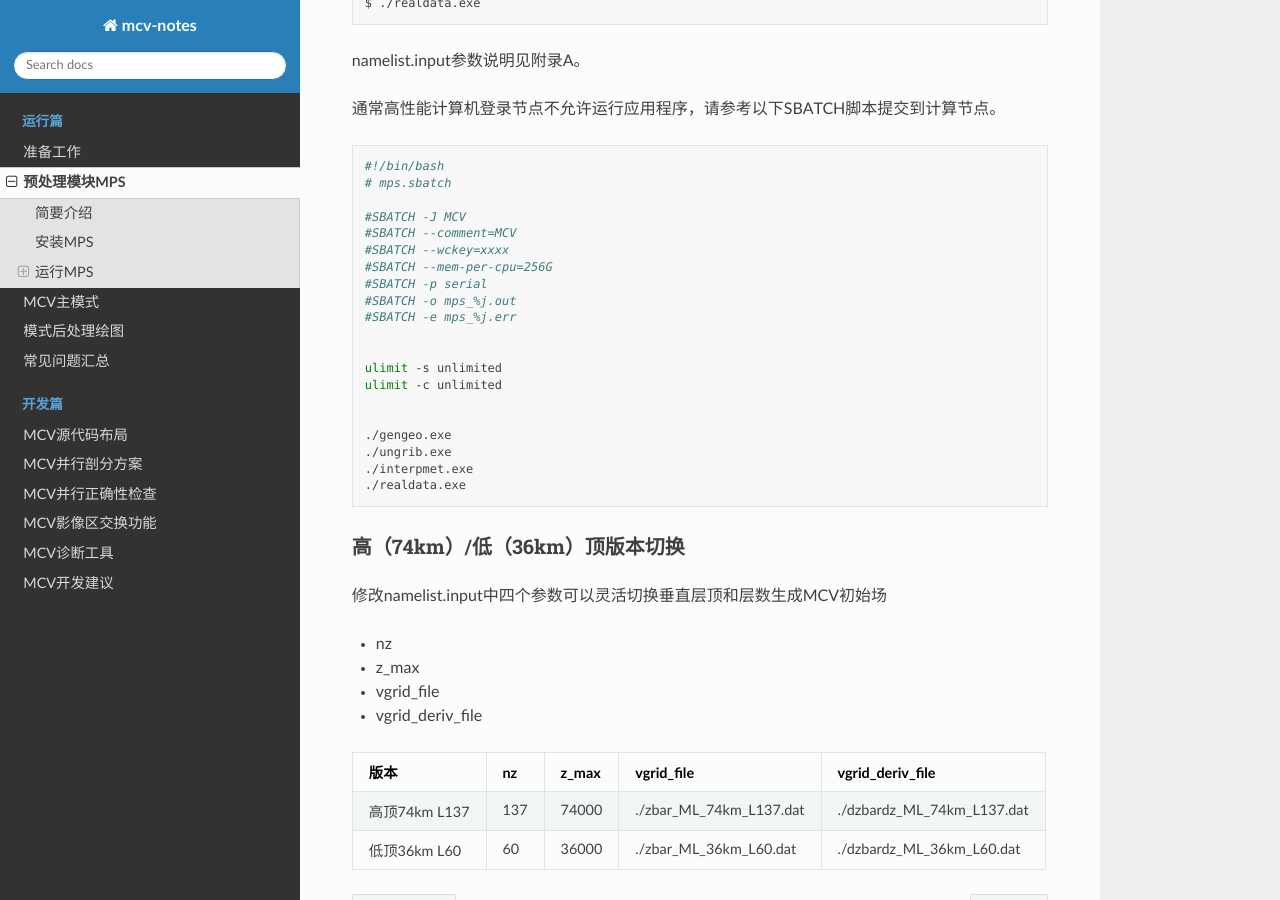
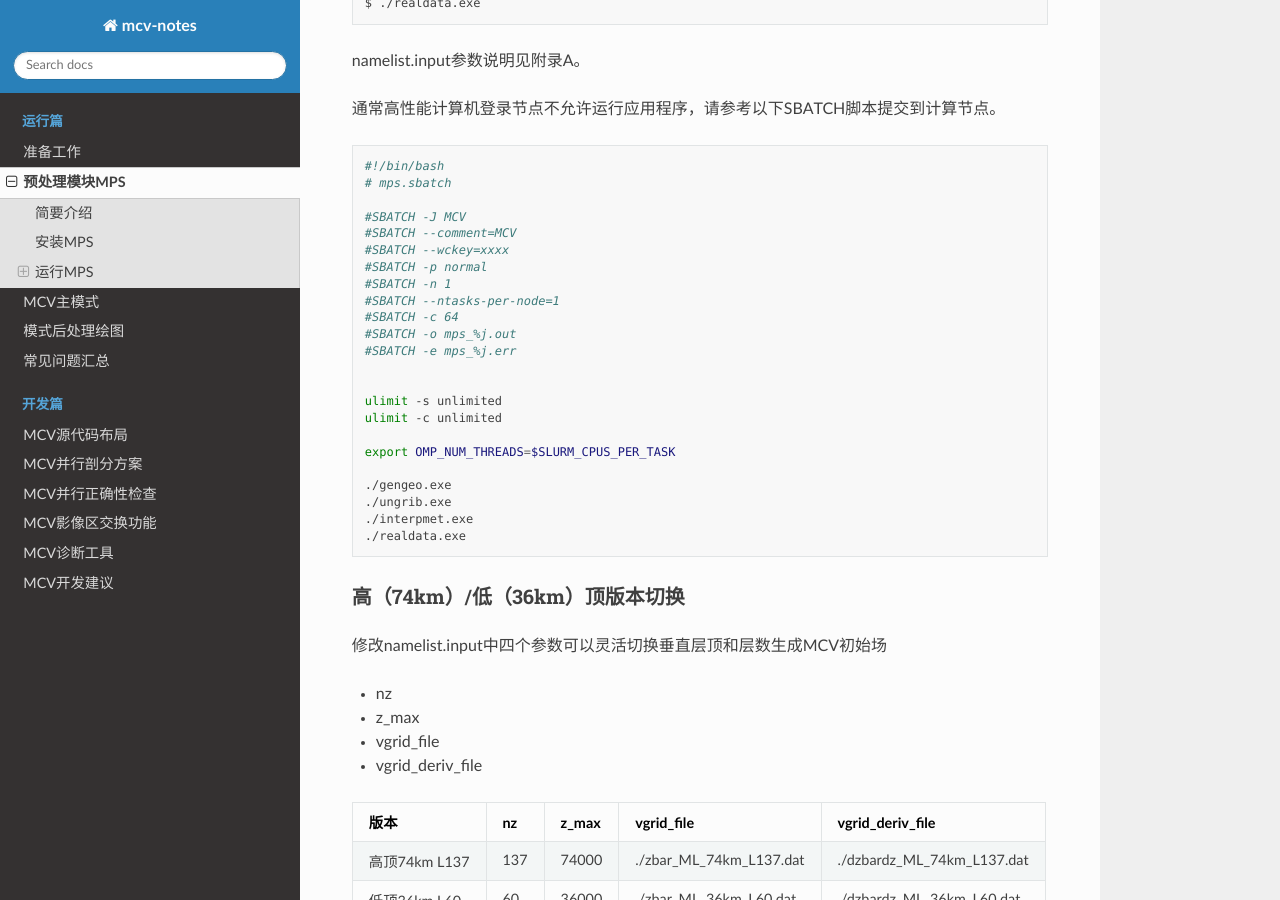
Before and after one commit to qingu/mug, a Sphinx documentation site: the page built from source/run_section/02_mps.md, in a window 1280 px wide and 900 px high, scrolled down 1274 px. Built offline with Sphinx 7.4.7 and the Read the Docs theme 3.1.0, drawn with Linux system fonts in a browser that asks for light colours.

Commit message:
add OMP config in mps.sbatch

```diff
--- a/source/run_section/02_mps.md
+++ b/source/run_section/02_mps.md
@@ -64,8 +64,10 @@ namelist.input参数说明见附录A。
 #SBATCH -J MCV
 #SBATCH --comment=MCV
 #SBATCH --wckey=xxxx
-#SBATCH --mem-per-cpu=256G
-#SBATCH -p serial
+#SBATCH -p normal
+#SBATCH -n 1
+#SBATCH --ntasks-per-node=1
+#SBATCH -c 64
 #SBATCH -o mps_%j.out
 #SBATCH -e mps_%j.err
 
@@ -73,6 +75,7 @@ namelist.input参数说明见附录A。
 ulimit -s unlimited
 ulimit -c unlimited
 
+export OMP_NUM_THREADS=$SLURM_CPUS_PER_TASK
 
 ./gengeo.exe
 ./ungrib.exe
```
